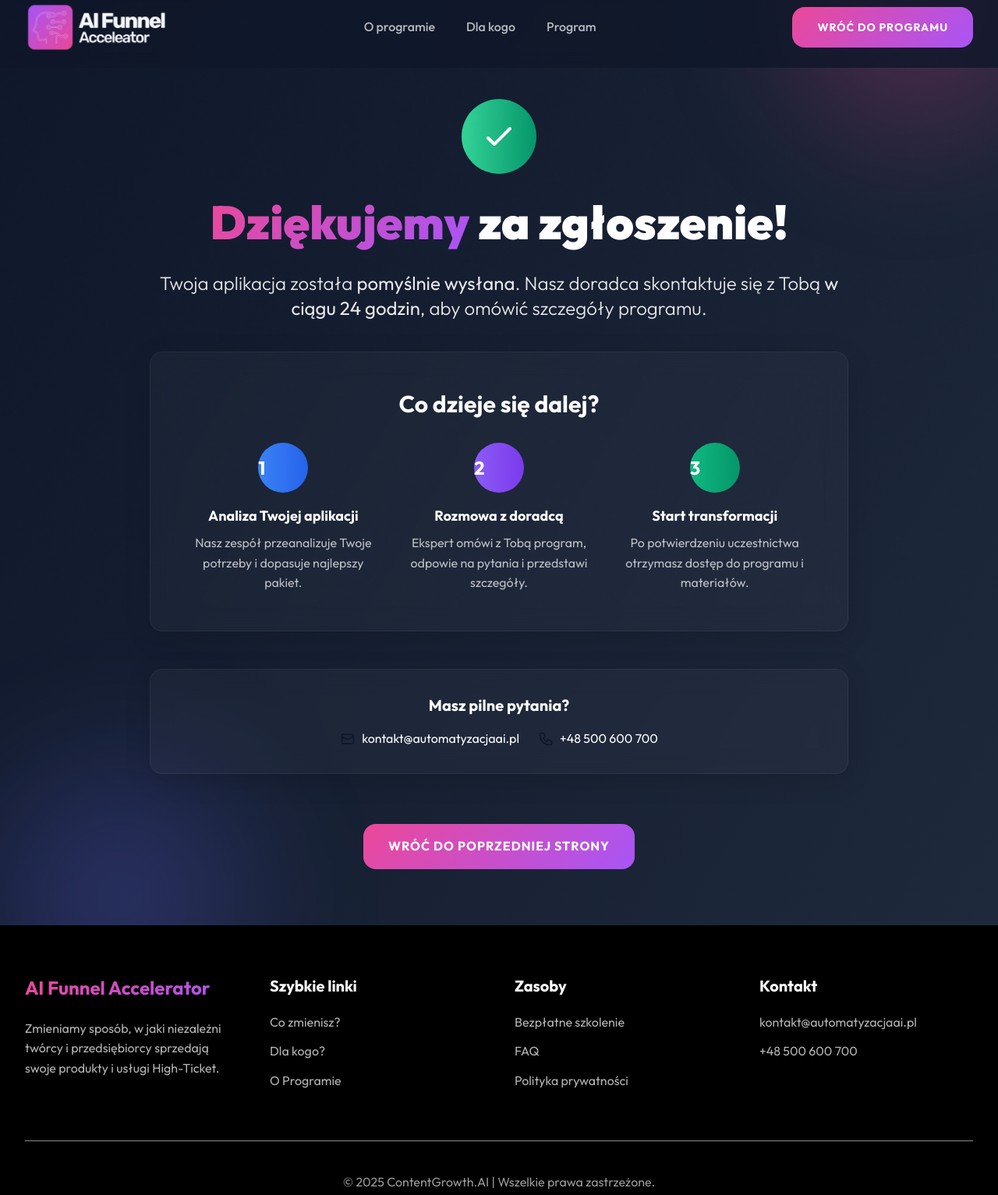
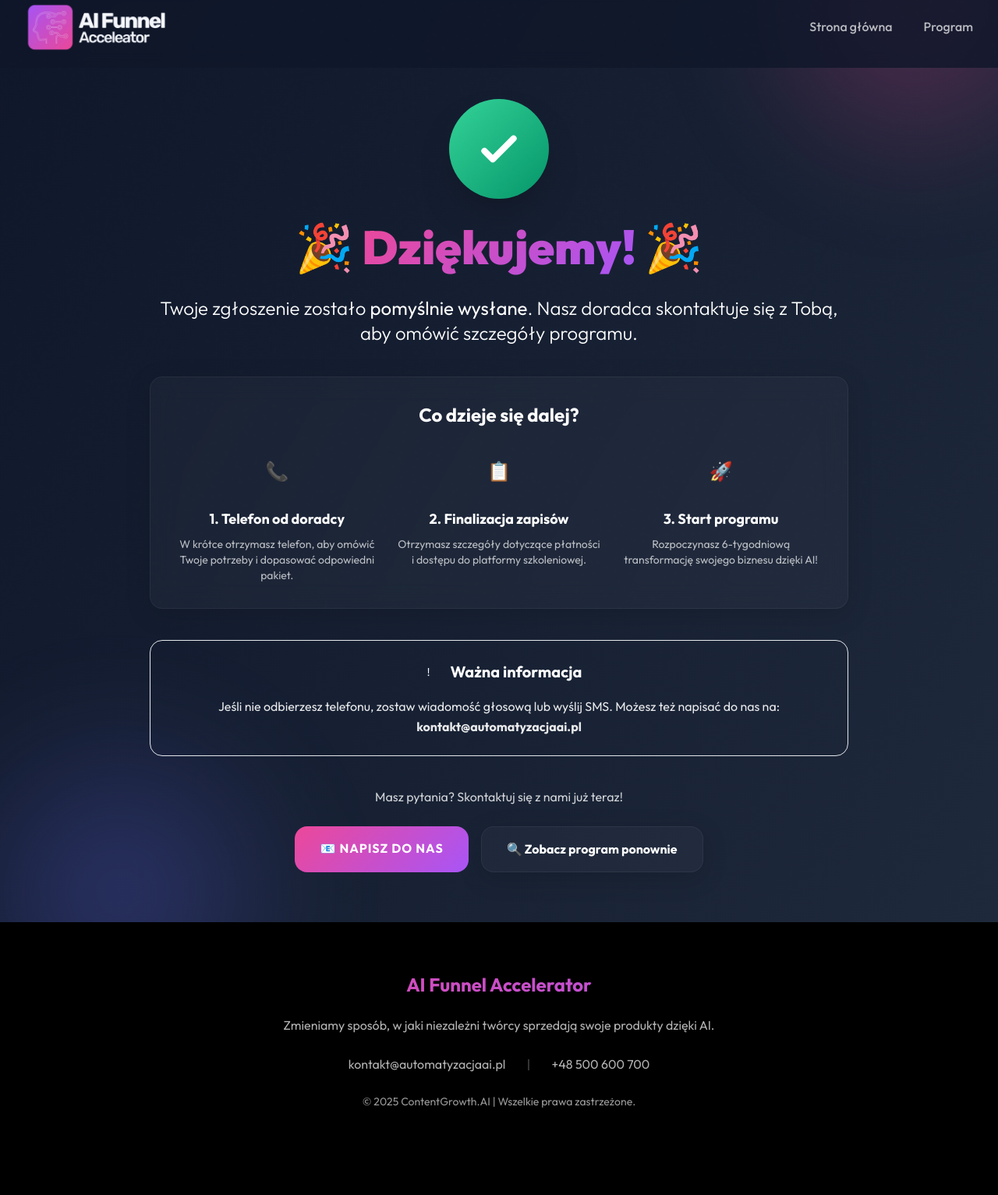
Before and after one commit to hculap/ai-funnel-accelerator, a plain HTML site: page dziekujemy.html in a window 1280 px wide. Shown: the part 17-1550 px from the top of the page at 78% size. After the commit the page ends 1504 px from the top, so only its background shows below. Drawn offline with nearby package versions, Linux system fonts and the light colour scheme; animation ran at ten frames a second.

Commit message:
thank you page

```diff
--- a/dziekujemy.html
+++ b/dziekujemy.html
@@ -3,7 +3,8 @@
 <head>
     <meta charset="UTF-8">
     <meta name="viewport" content="width=device-width, initial-scale=1.0">
-    <title>Dziękujemy za zgłoszenie | AI Funnel Accelerator</title>
+    <title>Dziękujemy! | AI Funnel Accelerator</title>
+    <meta name="description" content="Dziękujemy za zgłoszenie do programu AI Funnel Accelerator. Nasz doradca skontaktuje się z Tobą wkrótce.">
     <link href="https://cdnjs.cloudflare.com/ajax/libs/tailwindcss/2.2.19/tailwind.min.css" rel="stylesheet">
     <link rel="stylesheet" href="https://cdnjs.cloudflare.com/ajax/libs/animate.css/4.1.1/animate.min.css"/>
     <script src="https://cdnjs.cloudflare.com/ajax/libs/three.js/r128/three.min.js"></script>
@@ -21,97 +22,93 @@
                 <img src="./logo.png" alt="Logo" class="h-8 sm:h-10 md:h-12 lg:h-14 xl:h-16 w-auto" />
             </div>
             <div class="hidden md:flex space-x-10">
-                <a href="/program.html#o-programie" class="nav-link">O programie</a>
-                <a href="/program.html#dla-kogo" class="nav-link">Dla kogo</a>
-                <a href="/program.html#program" class="nav-link">Program</a>
+                <a href="./index.html" class="nav-link">Strona główna</a>
+                <a href="./program.html" class="nav-link">Program</a>
             </div>
-            <a href="/program.html" class="hidden md:flex btn-primary py-3 px-6 text-sm">Wróć do programu</a>
-            <a href="/program.html" class="flex md:hidden btn-primary py-3 px-6 text-sm">Wróć</a>
         </div>
     </nav>
 
-    <!-- Thank You Hero Section -->
-    <section class="hero">
+    <!-- Main Thank You Section -->
+    <section class="hero min-h-screen flex items-center">
         <div class="glow glow-1"></div>
         <div class="glow glow-2"></div>
 
-        <div class="container mx-auto px-4 lg:px-8 hero-content py-8 lg:py-16">
+        <div class="container mx-auto px-4 lg:px-8 py-8 lg:py-16">
             <div class="max-w-4xl mx-auto text-center">
                 <!-- Success Icon -->
-                <div class="mb-8 reveal-on-scroll fade-in-up">
-                    <div class="w-24 h-24 mx-auto bg-gradient-to-r from-green-400 to-green-600 rounded-full flex items-center justify-center mb-6">
-                        <svg class="w-12 h-12 text-white" fill="none" stroke="currentColor" viewBox="0 0 24 24" xmlns="http://www.w3.org/2000/svg">
-                            <path stroke-linecap="round" stroke-linejoin="round" stroke-width="2" d="M5 13l4 4L19 7"></path>
+                <div class="mb-8 animate__animated animate__bounceIn">
+                    <div class="w-32 h-32 mx-auto bg-gradient-to-br from-green-400 to-green-600 rounded-full flex items-center justify-center mb-6 shadow-2xl">
+                        <svg class="w-16 h-16 text-white" fill="none" stroke="currentColor" viewBox="0 0 24 24" xmlns="http://www.w3.org/2000/svg">
+                            <path stroke-linecap="round" stroke-linejoin="round" stroke-width="3" d="M5 13l4 4L19 7"></path>
                         </svg>
                     </div>
                 </div>
 
-                <!-- Main Message -->
-                <div class="reveal-on-scroll fade-in-up" style="transition-delay: 0.2s">
-                    <h1 class="text-4xl md:text-6xl font-black leading-tight mb-8 text-white">
-                        <span class="text-gradient">Dziękujemy</span> za zgłoszenie!
-                    </h1>
-                    <p class="text-xl md:text-2xl mb-10 text-white opacity-90 font-light">
-                        Twoja aplikacja została <strong>pomyślnie wysłana</strong>. Nasz doradca skontaktuje się z Tobą <strong>w ciągu 24 godzin</strong>, aby omówić szczegóły programu.
-                    </p>
-                </div>
+                <!-- Main Heading -->
+                <h1 class="text-4xl md:text-6xl font-black leading-tight mb-8 text-white animate__animated animate__fadeInUp">
+                    🎉 <span class="text-gradient">Dziękujemy!</span> 🎉
+                </h1>
+
+                <!-- Subheading -->
+                <p class="text-xl md:text-2xl mb-10 text-white opacity-90 font-light animate__animated animate__fadeInUp" style="animation-delay: 0.2s">
+                    Twoje zgłoszenie zostało <strong>pomyślnie wysłane</strong>. Nasz doradca skontaktuje się z Tobą, aby omówić szczegóły programu.
+                </p>
 
                 <!-- What Happens Next -->
-                <div class="glass p-8 md:p-12 rounded-2xl mb-12 reveal-on-scroll fade-in-up" style="transition-delay: 0.4s">
-                    <h2 class="text-2xl md:text-3xl font-bold mb-8 text-white">Co dzieje się dalej?</h2>
-
-                    <div class="grid grid-cols-1 md:grid-cols-3 gap-8">
+                <div class="glass p-8 rounded-2xl mb-10 animate__animated animate__fadeInUp" style="animation-delay: 0.4s">
+                    <h2 class="text-2xl font-bold mb-6 text-white">Co dzieje się dalej?</h2>
+                    <div class="grid grid-cols-1 md:grid-cols-3 gap-6">
                         <div class="text-center">
-                            <div class="w-16 h-16 bg-gradient-to-r from-blue-500 to-blue-600 rounded-full flex items-center justify-content mx-auto mb-4 text-2xl font-bold text-white">
-                                1
+                            <div class="w-16 h-16 bg-gradient-to-r from-accent to-secondary rounded-full flex items-center justify-center mx-auto mb-4">
+                                <span class="text-2xl">📞</span>
                             </div>
-                            <h3 class="text-lg font-bold text-white mb-2">Analiza Twojej aplikacji</h3>
-                            <p class="text-white opacity-70">Nasz zespół przeanalizuje Twoje potrzeby i dopasuje najlepszy pakiet.</p>
+                            <h3 class="text-lg font-bold text-white mb-2">1. Telefon od doradcy</h3>
+                            <p class="text-white opacity-70 text-sm">W krótce otrzymasz telefon, aby omówić Twoje potrzeby i dopasować odpowiedni pakiet.</p>
                         </div>
-
                         <div class="text-center">
-                            <div class="w-16 h-16 bg-gradient-to-r from-purple-500 to-purple-600 rounded-full flex items-center justify-content mx-auto mb-4 text-2xl font-bold text-white">
-                                2
+                            <div class="w-16 h-16 bg-gradient-to-r from-accent to-secondary rounded-full flex items-center justify-center mx-auto mb-4">
+                                <span class="text-2xl">📋</span>
                             </div>
-                            <h3 class="text-lg font-bold text-white mb-2">Rozmowa z doradcą</h3>
-                            <p class="text-white opacity-70">Ekspert omówi z Tobą program, odpowie na pytania i przedstawi szczegóły.</p>
+                            <h3 class="text-lg font-bold text-white mb-2">2. Finalizacja zapisów</h3>
+                            <p class="text-white opacity-70 text-sm">Otrzymasz szczegóły dotyczące płatności i dostępu do platformy szkoleniowej.</p>
                         </div>
-
                         <div class="text-center">
-                            <div class="w-16 h-16 bg-gradient-to-r from-green-500 to-green-600 rounded-full flex items-center justify-content mx-auto mb-4 text-2xl font-bold text-white">
-                                3
+                            <div class="w-16 h-16 bg-gradient-to-r from-accent to-secondary rounded-full flex items-center justify-center mx-auto mb-4">
+                                <span class="text-2xl">🚀</span>
                             </div>
-                            <h3 class="text-lg font-bold text-white mb-2">Start transformacji</h3>
-                            <p class="text-white opacity-70">Po potwierdzeniu uczestnictwa otrzymasz dostęp do programu i materiałów.</p>
+                            <h3 class="text-lg font-bold text-white mb-2">3. Start programu</h3>
+                            <p class="text-white opacity-70 text-sm">Rozpoczynasz 6-tygodniową transformację swojego biznesu dzięki AI!</p>
                         </div>
                     </div>
                 </div>
 
-                <!-- Contact Info -->
-                <div class="glass p-6 md:p-8 rounded-2xl mb-12 reveal-on-scroll fade-in-up" style="transition-delay: 0.6s">
-                    <h3 class="text-xl font-bold text-white mb-4">Masz pilne pytania?</h3>
-                    <div class="flex flex-col md:flex-row justify-center items-center gap-6">
-                        <div class="flex items-center">
-                            <svg class="w-5 h-5 text-accent mr-2" fill="none" stroke="currentColor" viewBox="0 0 24 24" xmlns="http://www.w3.org/2000/svg">
-                                <path stroke-linecap="round" stroke-linejoin="round" stroke-width="2" d="M3 8l7.89 4.26a2 2 0 002.22 0L21 8M5 19h14a2 2 0 002-2V7a2 2 0 00-2-2H5a2 2 0 00-2 2v10a2 2 0 002 2z"></path>
-                            </svg>
-                            <span class="text-white">kontakt@automatyzacjaai.pl</span>
+                <!-- Important Notice -->
+                <div class="bg-gradient-to-r from-orange-500/20 to-red-500/20 border border-orange-500/30 rounded-2xl p-6 mb-10 animate__animated animate__fadeInUp" style="animation-delay: 0.6s">
+                    <div class="flex items-center justify-center mb-4">
+                        <div class="w-8 h-8 bg-orange-500 rounded-full flex items-center justify-center mr-3">
+                            <span class="text-white text-sm">!</span>
                         </div>
-                        <div class="flex items-center">
-                            <svg class="w-5 h-5 text-accent mr-2" fill="none" stroke="currentColor" viewBox="0 0 24 24" xmlns="http://www.w3.org/2000/svg">
-                                <path stroke-linecap="round" stroke-linejoin="round" stroke-width="2" d="M3 5a2 2 0 012-2h3.28a1 1 0 01.948.684l1.498 4.493a1 1 0 01-.502 1.21l-2.257 1.13a11.042 11.042 0 005.516 5.516l1.13-2.257a1 1 0 011.21-.502l4.493 1.498a1 1 0 01.684.949V19a2 2 0 01-2 2h-1C9.716 21 3 14.284 3 6V5z"></path>
-                            </svg>
-                            <span class="text-white">+48 500 600 700</span>
-                        </div>
+                        <h3 class="text-xl font-bold text-white">Ważna informacja</h3>
                     </div>
+                    <p class="text-white opacity-90">
+                        Jeśli nie odbierzesz telefonu, zostaw wiadomość głosową lub wyślij SMS.
+                        Możesz też napisać do nas na: <strong>kontakt@automatyzacjaai.pl</strong>
+                    </p>
                 </div>
 
-
-                <!-- Back to Program -->
-                <div class="mt-16 reveal-on-scroll fade-in-up" style="transition-delay: 1s">
-                    <a href="/program.html" class="btn-primary inline-block">
-                        Wróć do poprzedniej strony
-                    </a>
+                <!-- Call to Action -->
+                <div class="animate__animated animate__fadeInUp" style="animation-delay: 1s">
+                    <p class="text-white opacity-80 mb-6">
+                        Masz pytania? Skontaktuj się z nami już teraz!
+                    </p>
+                    <div class="flex flex-col sm:flex-row justify-center gap-4">
+                        <a href="mailto:kontakt@automatyzacjaai.pl" class="btn-primary">
+                            📧 Napisz do nas
+                        </a>
+                        <a href="./program.html" class="glass text-white font-bold py-4 px-8 rounded-2xl text-center hover:bg-white hover:bg-opacity-5 transition-all duration-500">
+                            🔍 Zobacz program ponownie
+                        </a>
+                    </div>
                 </div>
             </div>
         </div>
@@ -121,43 +118,42 @@
     <footer class="bg-dark py-16 relative overflow-hidden">
         <div class="absolute inset-0 bg-gradient-to-t from-black/50 to-transparent"></div>
         <div class="container mx-auto px-6 lg:px-8 relative z-10">
-            <div class="grid grid-cols-1 md:grid-cols-4 gap-10">
-                <div>
-                    <h3 class="text-2xl font-bold mb-6 text-gradient">AI Funnel Accelerator</h3>
-                    <p class="text-white opacity-70">Zmieniamy sposób, w jaki niezależni twórcy i przedsiębiorcy sprzedają swoje produkty i usługi High-Ticket.</p>
+            <div class="text-center">
+                <h3 class="text-2xl font-bold mb-6 text-gradient">AI Funnel Accelerator</h3>
+                <p class="text-white opacity-70 mb-6">Zmieniamy sposób, w jaki niezależni twórcy sprzedają swoje produkty dzięki AI.</p>
+                <div class="space-x-6 mb-6">
+                    <a href="mailto:kontakt@automatyzacjaai.pl" class="text-white opacity-70 hover:opacity-100 transition-opacity">kontakt@automatyzacjaai.pl</a>
+                    <span class="text-white opacity-30">|</span>
+                    <a href="tel:+48500600700" class="text-white opacity-70 hover:opacity-100 transition-opacity">+48 500 600 700</a>
                 </div>
-
-                <div>
-                    <h3 class="text-xl font-bold mb-5 text-white">Szybkie linki</h3>
-                    <ul class="space-y-3">
-                        <li><a href="/program.html#o-programie" class="text-white opacity-70 hover:opacity-100 transition-opacity">Co zmienisz?</a></li>
-                        <li><a href="/program.html#dla-kogo" class="text-white opacity-70 hover:opacity-100 transition-opacity">Dla kogo?</a></li>
-                        <li><a href="/program.html#program" class="text-white opacity-70 hover:opacity-100 transition-opacity">O Programie</a></li>
-                    </ul>
-                </div>
-
-                <div>
-                    <h3 class="text-xl font-bold mb-5 text-white">Zasoby</h3>
-                    <ul class="space-y-3">
-                        <li><a href="/" class="text-white opacity-70 hover:opacity-100 transition-opacity">Bezpłatne szkolenie</a></li>
-                        <li><a href="/program.html#faq" class="text-white opacity-70 hover:opacity-100 transition-opacity">FAQ</a></li>
-                        <li><a href="#" class="text-white opacity-70 hover:opacity-100 transition-opacity">Polityka prywatności</a></li>
-                    </ul>
-                </div>
-
-                <div>
-                    <h3 class="text-xl font-bold mb-5 text-white">Kontakt</h3>
-                    <p class="text-white opacity-70 mb-3">kontakt@automatyzacjaai.pl</p>
-                    <p class="text-white opacity-70 mb-6">+48 500 600 700</p>
-                </div>
-            </div>
-
-            <div class="border-t border-white/10 mt-16 pt-10 text-center text-white opacity-60">
-                <p>&copy; 2025 ContentGrowth.AI | Wszelkie prawa zastrzeżone.</p>
+                <p class="text-white opacity-60 text-sm">&copy; 2025 ContentGrowth.AI | Wszelkie prawa zastrzeżone.</p>
             </div>
         </div>
     </footer>
 
     <script src="scripts.js"></script>
+
+    <!-- Additional script for thank you page specific functionality -->
+    <script>
+        document.addEventListener('DOMContentLoaded', function() {
+            // Add some extra animation delays for a more dramatic effect
+            setTimeout(() => {
+                document.querySelector('.animate__bounceIn').style.animationDelay = '0.5s';
+            }, 100);
+
+            // Auto-scroll to top on page load
+            window.scrollTo(0, 0);
+
+            // Optional: Track thank you page view for analytics
+            console.log('Thank you page loaded');
+
+            // Optional: Send analytics event
+            if (typeof gtag !== 'undefined') {
+                gtag('event', 'conversion', {
+                    'send_to': 'AW-CONVERSION_ID/CONVERSION_LABEL'
+                });
+            }
+        });
+    </script>
 </body>
 </html>
```
